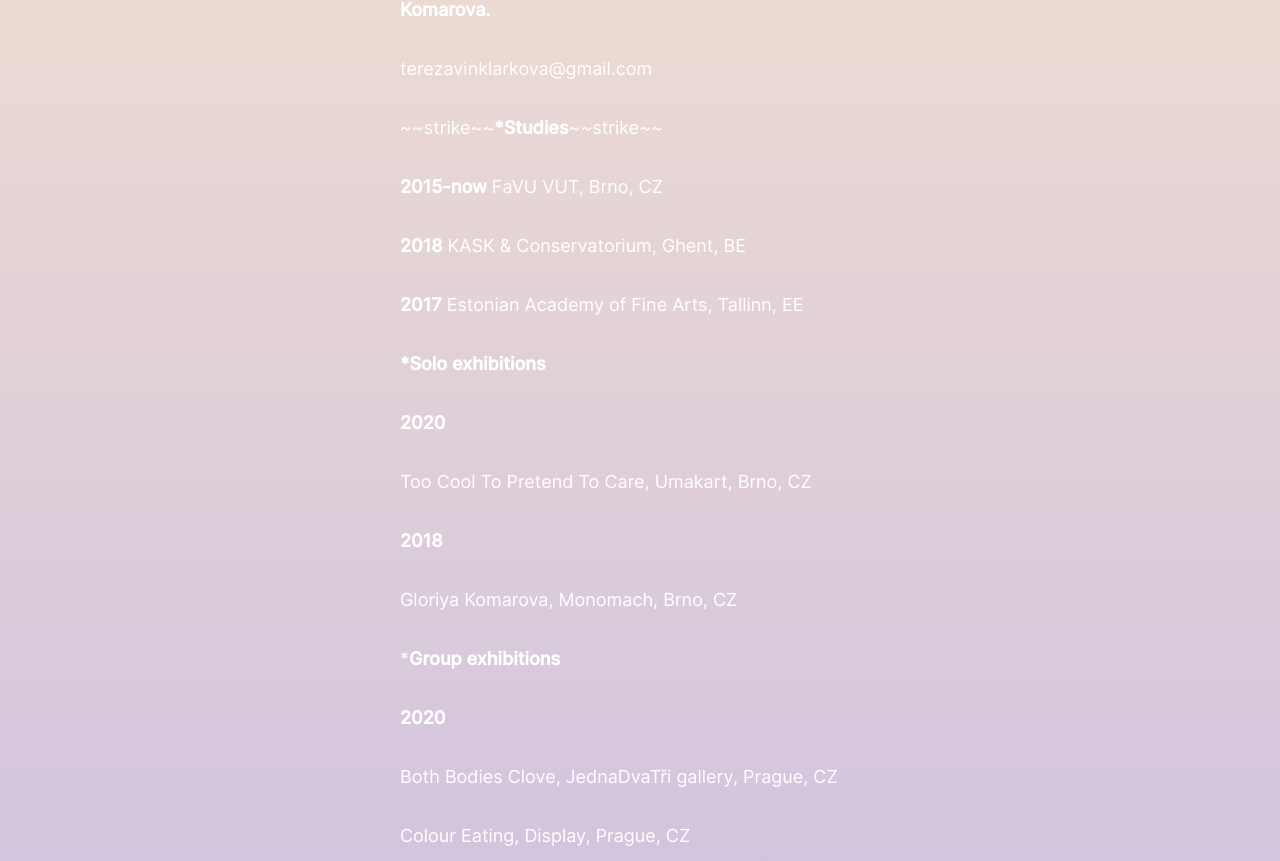
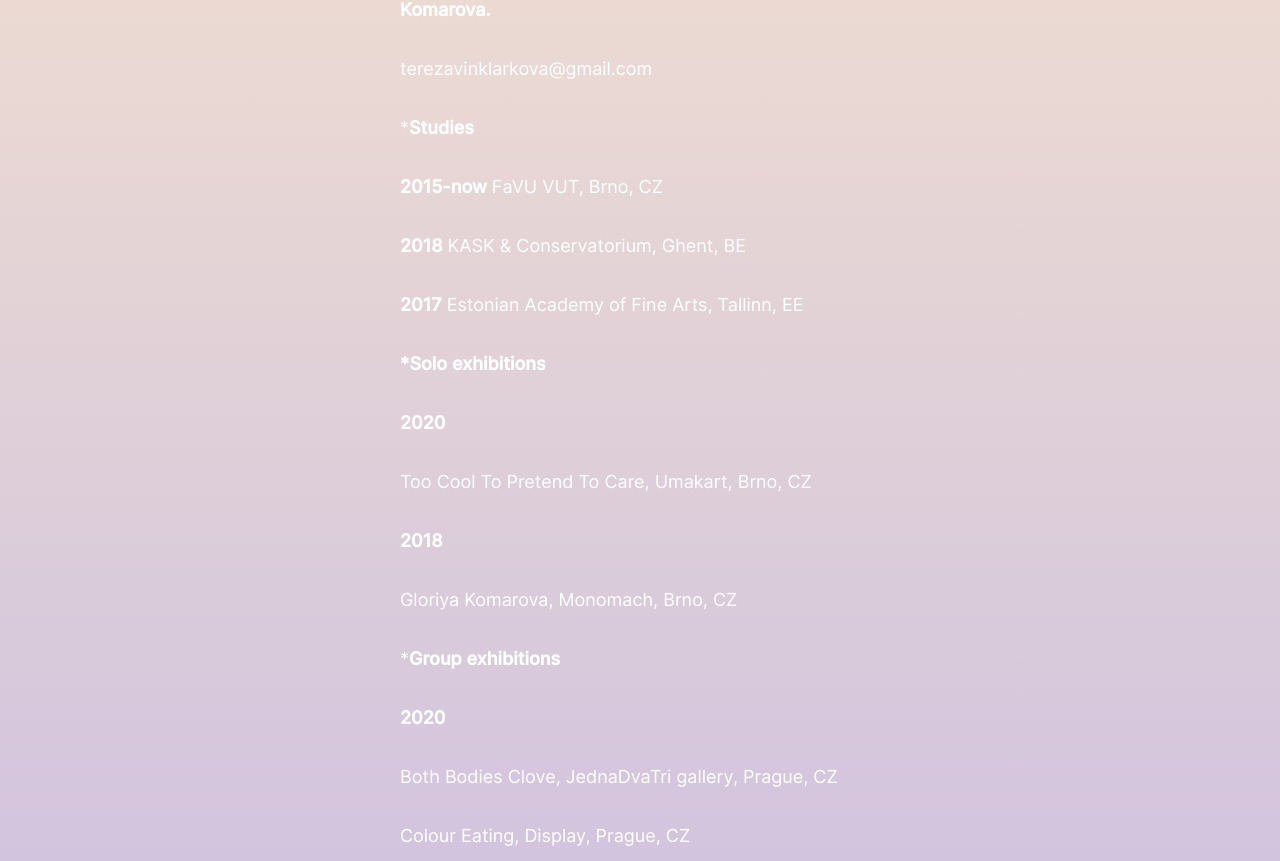
Before and after one commit to SimonBarak/tereza, a Jekyll site: the page built from about.md, in a window 1280 px wide and 1400 px high. Shown: the part 436-1297 px from the top of the window. Built offline with Jekyll 4.4.1, drawn with Linux system fonts in a browser that asks for light colours.

Commit message:
Update from Forestry.io Simon Barak updated about.md

```diff
--- a/about.md
+++ b/about.md
@@ -10,7 +10,7 @@ layout: about
 
 terezavinklarkova@gmail.com
 
-\~\~strike\~\~***Studies**\~\~strike\~\~
+\***Studies**
 
 **2015-now**   FaVU VUT, Brno, CZ
 
@@ -32,7 +32,7 @@ Gloriya Komarova, Monomach, Brno, CZ
 
 **2020**
 
-Both Bodies Clove, JednaDvaTři gallery, Prague, CZ
+Both Bodies Clove, JednaDvaTri gallery, Prague, CZ
 
 Colour Eating, Display, Prague, CZ
 
```
